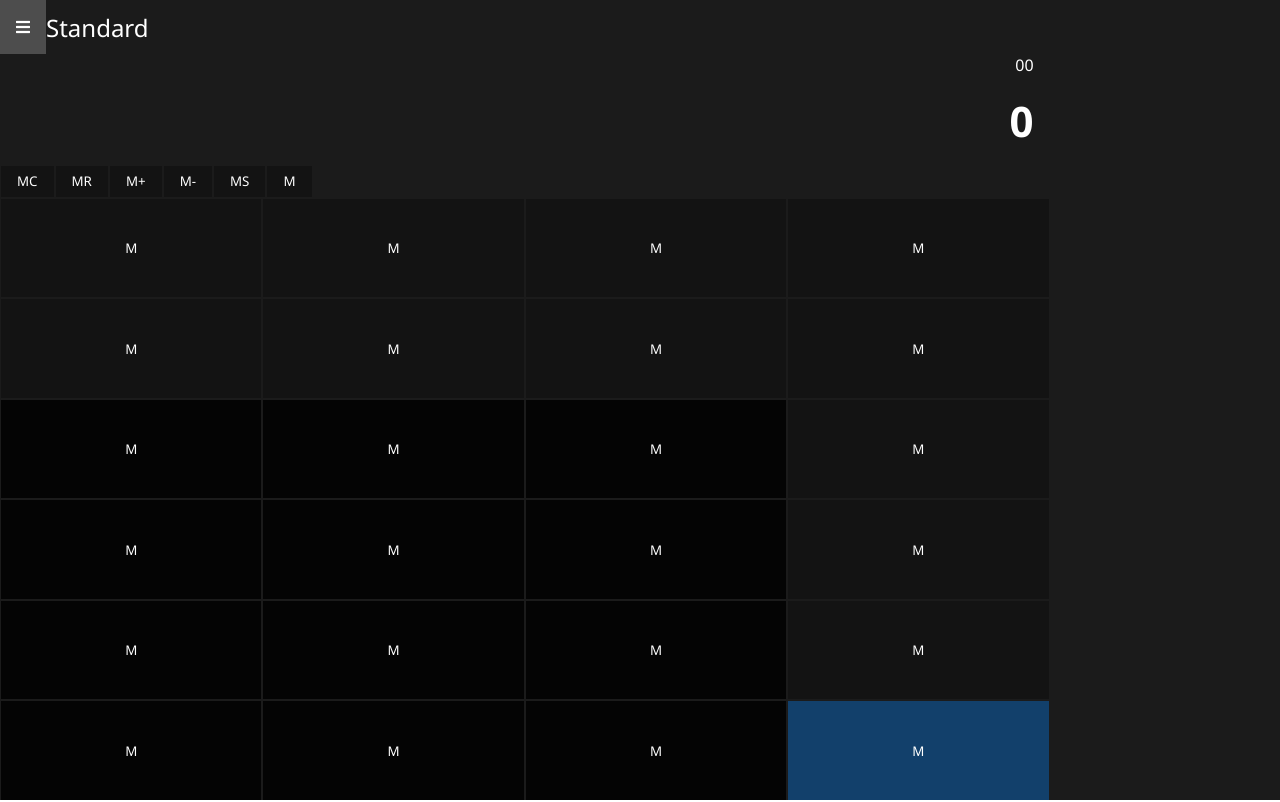
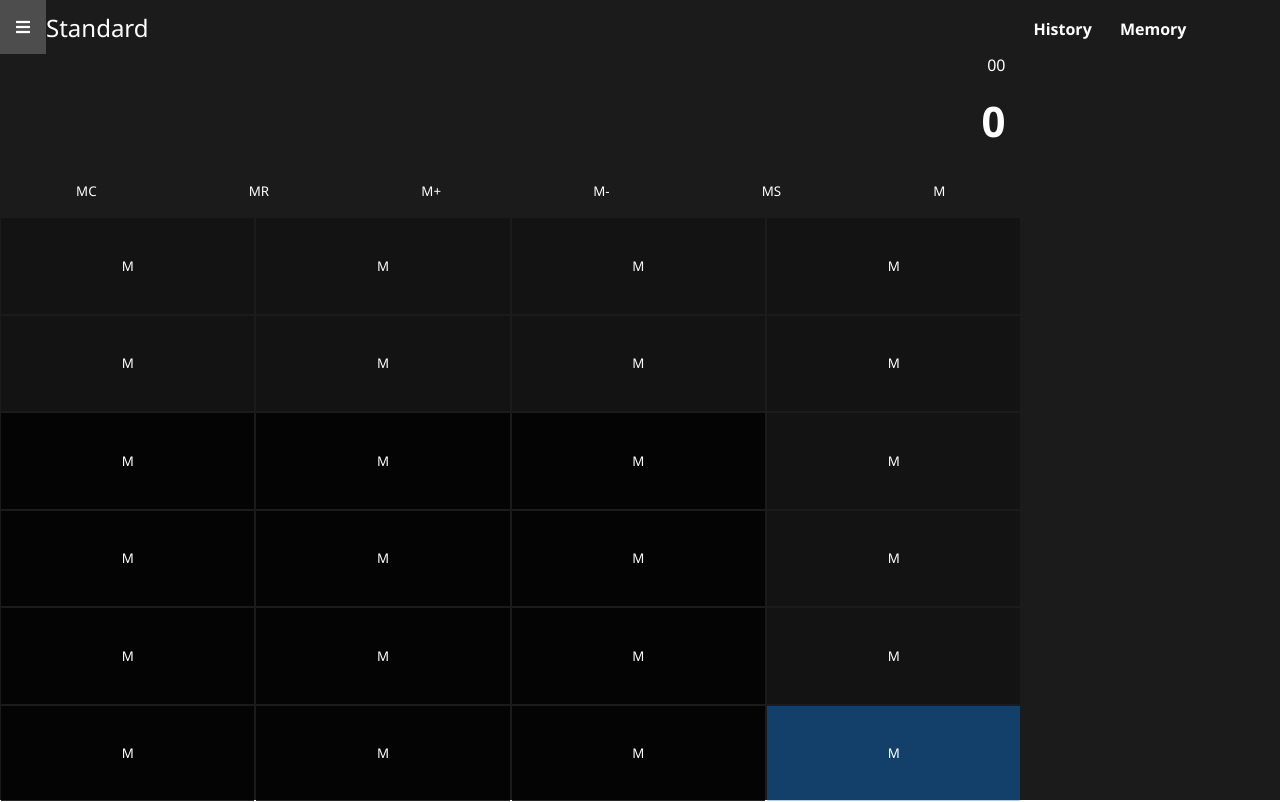
Before and after one commit to billafy/calculator, a plain HTML site: page index.html in a window 1280 px wide. Drawn offline with Linux system fonts and the light colour scheme.

Commit message:
fixes layout

```diff
--- a/index.html
+++ b/index.html
@@ -38,35 +38,36 @@
             </div>
 
             <div class="calcbuttons">
-                <button class="button6 mbutton" title="Memory">M</button>
-                <button class="button6 mbutton" title="Memory">M</button>
-                <button class="button6 mbutton" title="Memory">M</button>
-                <button class="button6 mbutton" title="Memory">M</button>
-                <button class="button6 mbutton" title="Memory">M</button>
-                <button class="button6 mbutton" title="Memory">M</button>
-                <button class="button6 mbutton" title="Memory">M</button>
-                <button class="button6 mbutton" title="Memory">M</button>
-                <button class="button6 mbutton numpad" title="Memory">M</button>
-                <button class="button6 mbutton numpad" title="Memory">M</button>
-                <button class="button6 mbutton numpad" title="Memory">M</button>
-                <button class="button6 mbutton" title="Memory">M</button>
-                <button class="button6 mbutton numpad" title="Memory">M</button>
-                <button class="button6 mbutton numpad" title="Memory">M</button>
-                <button class="button6 mbutton numpad" title="Memory">M</button>
-                <button class="button6 mbutton" title="Memory">M</button>
-                <button class="button6 mbutton numpad" title="Memory">M</button>
-                <button class="button6 mbutton numpad" title="Memory">M</button>
-                <button class="button6 mbutton numpad" title="Memory">M</button>
-                <button class="button6 mbutton" title="Memory">M</button>
-                <button class="button6 mbutton numpad" title="Memory">M</button>
-                <button class="button6 mbutton numpad" title="Memory">M</button>
-                <button class="button6 mbutton numpad" title="Memory">M</button>
-                <button class="button6 mbutton equals" title="Memory">M</button>
+                <button class="button7 button" title="Memory">M</button>
+                <button class="button8 button" title="Memory">M</button>
+                <button class="button9 button" title="Memory">M</button>
+                <button class="button10 button" title="Memory">M</button>
+                <button class="button11 button" title="Memory">M</button>
+                <button class="button12 button" title="Memory">M</button>
+                <button class="button13 button" title="Memory">M</button>
+                <button class="button14 button" title="Memory">M</button>
+                <button class="button15 button numpad" title="Memory">M</button>
+                <button class="button16 button numpad" title="Memory">M</button>
+                <button class="button17 button numpad" title="Memory">M</button>
+                <button class="button18 button" title="Memory">M</button>
+                <button class="button19 button numpad" title="Memory">M</button>
+                <button class="button20 button numpad" title="Memory">M</button>
+                <button class="button21 button numpad" title="Memory">M</button>
+                <button class="button22 button" title="Memory">M</button>
+                <button class="button23 button numpad" title="Memory">M</button>
+                <button class="button24 button numpad" title="Memory">M</button>
+                <button class="button25 button numpad" title="Memory">M</button>
+                <button class="button26 button" title="Memory">M</button>
+                <button class="button27 button numpad" title="Memory">M</button>
+                <button class="button28 button numpad" title="Memory">M</button>
+                <button class="button29 button numpad" title="Memory">M</button>
+                <button class="button30 button equals" title="Memory">M</button>
             </div>
 
         </div>
-        <div class="history">
-
+        <div class="historypane">
+            <button class="history">History</button>
+            <button class="memory">Memory</button>
         </div>
     </div>
 
--- a/style.css
+++ b/style.css
@@ -8,9 +8,8 @@ body, html{
     height: 100%;
 }
 .app{
-    display: grid;
+    display: flex;
     height: 100%;
-    grid-template-columns: 82% 18%;
 }
 .calculator-body{
     height: inherit;
@@ -30,8 +29,10 @@ body, html{
 .hamburger{
     display: flex;
 }
-.history{
+.historypane{
     background-color: rgb(27, 27, 27);
+    width: 324px;
+    height: 100%;
 }
 
 .history-button{
@@ -59,13 +60,17 @@ body, html{
     background-color: rgba(255, 255, 255, 0.219);
     color: white;
 }
-.mbutton{
+.mbutton,.button{
     border: none;
     outline: none;
     color: white;
-    padding: 0.4rem 1rem;
+    padding: 1rem 4%;
+    flex: auto;
+    background-color: #00000000;
+    margin: 1px;
+}
+.button{
     background-color: #0000004f;
-    margin: 1px;
 }
 .numpad{
     background-color: #000000d8;
@@ -73,7 +78,7 @@ body, html{
 .equals{
     background-color: #0084ff59;
 }
-.mbutton:hover{
+.mbutton:hover,.button:hover{
     background-color: rgba(255, 255, 255, 0.1);
 }
 .equals:active{
@@ -82,7 +87,7 @@ body, html{
 .equals:hover{
     background-color: #0084ffbe;
 }
-.mbutton:active{
+.mbutton:active,.button:active{
     background-color: rgba(255, 255, 255, 0.2);
 }
 .mbuttons{
@@ -94,7 +99,7 @@ body, html{
   grid-template-columns: 1fr 1fr 1fr 1fr;
   grid-template-rows: 1fr 1fr 1fr 1fr 1fr 1fr;
   gap: 0px 0px;
-  height: calc(100% - 197px);
+  height: calc(100% - 215px);
   grid-template-areas:
     ". . . ."
     ". . . ."
@@ -102,6 +107,24 @@ body, html{
     ". . . ."
     ". . . ."
     ". . . .";
+}
+.history,.memory{
+    padding: 8px 12px;
+    font-size: 16px;
+    margin-top: 10px;
+    font-weight: 600;
+    color: white;
+    background-color: rgba(255, 255, 255, 0);
+    border: none;
+    outline: none;
+}
+.history:hover,.memory:hover{
+    color: rgb(219, 219, 219);
+}
+.history:focus,.memory:focus{
+    text-decoration: underline rgb(0, 110, 255);
+    text-underline-offset: 4px;
+    text-decoration-thickness: 4px;
 }
 
 
@@ -114,8 +137,8 @@ body, html{
 
 
 
-@media only screen and (max-width: 600px) {
-  .history{
+@media only screen and (max-width: 468px) {
+  .historypane{
       display: none;
   }
   .app{
```
